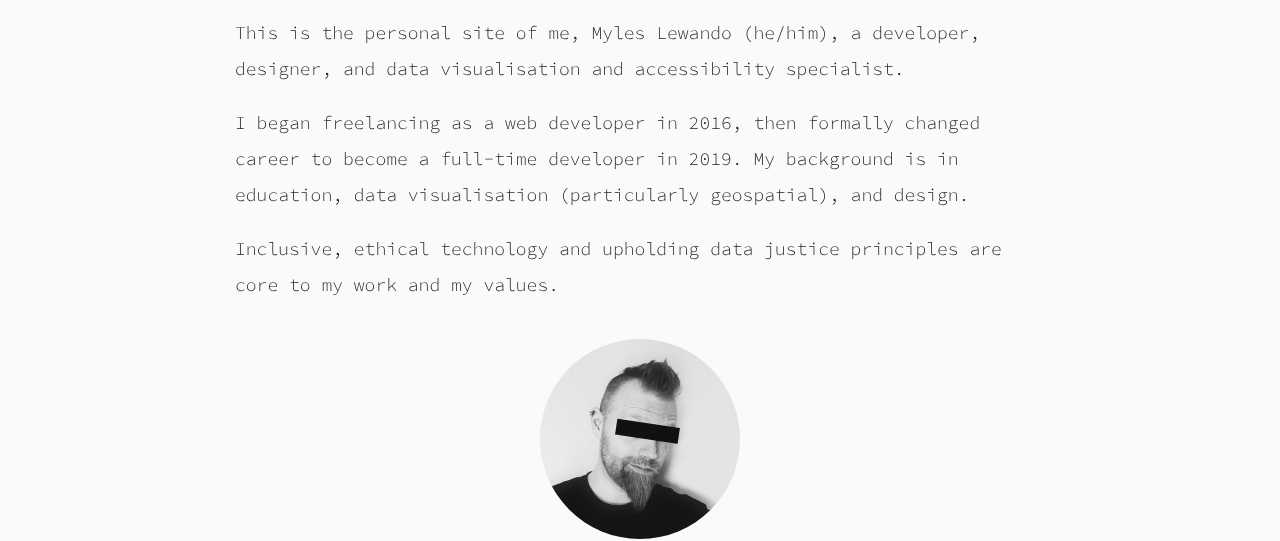
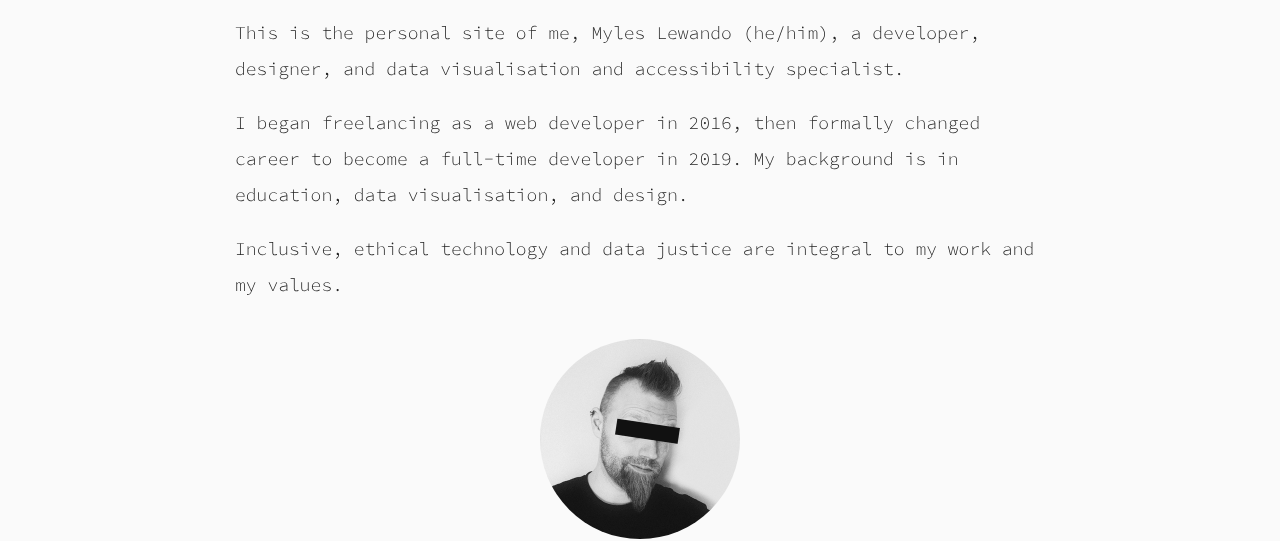
Before and after one commit to codemacabre/codemacabre-website, an Astro site: page /about in a window 1280 px wide. Shown: the part 275-816 px from the top of the page. Built offline with nearby package versions, Linux system fonts and the light colour scheme; Astro itself is replaced by a stand-in of ours; some packages are replaced by stand-ins of ours.

Commit message:
Update about copy

```diff
--- a/src/pages/about.astro
+++ b/src/pages/about.astro
@@ -51,8 +51,8 @@ currentProjects.sort((a, b) => {
   <p>
     This is the personal site of me, Myles Lewando (he&#8288;/&#8288;him), a developer, designer, and data visualisation and accessibility specialist.
   </p>
-  <p>I began freelancing as a web developer in 2016, then formally changed career to become a full-time developer in 2019. My background is in education, data visualisation (particularly geospatial), and design.</p>
-  <p>Inclusive, ethical technology and upholding data justice principles are core to my work and my values.</p>
+  <p>I began freelancing as a web developer in 2016, then formally changed career to become a full-time developer in 2019. My background is in education, data visualisation, and design.</p>
+  <p>Inclusive, ethical technology and data justice are integral to my work and my values.</p>
   <Image
     class="small center circle"
     src={selfImg}
```
